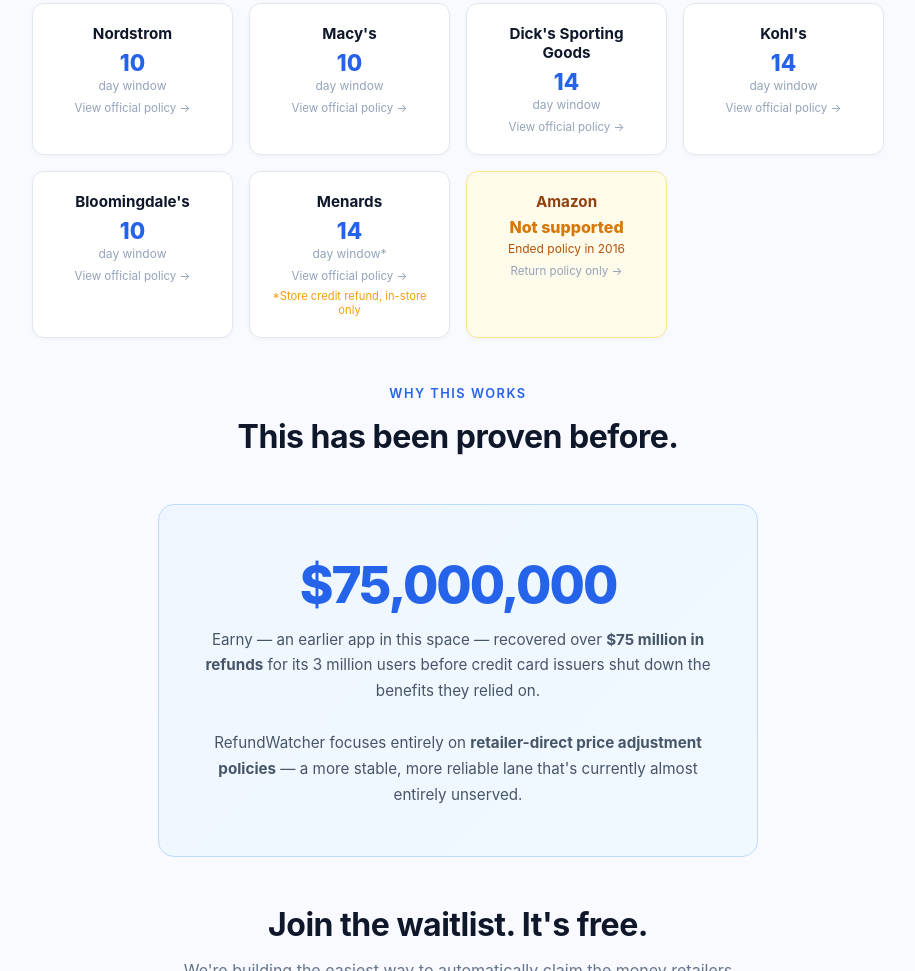
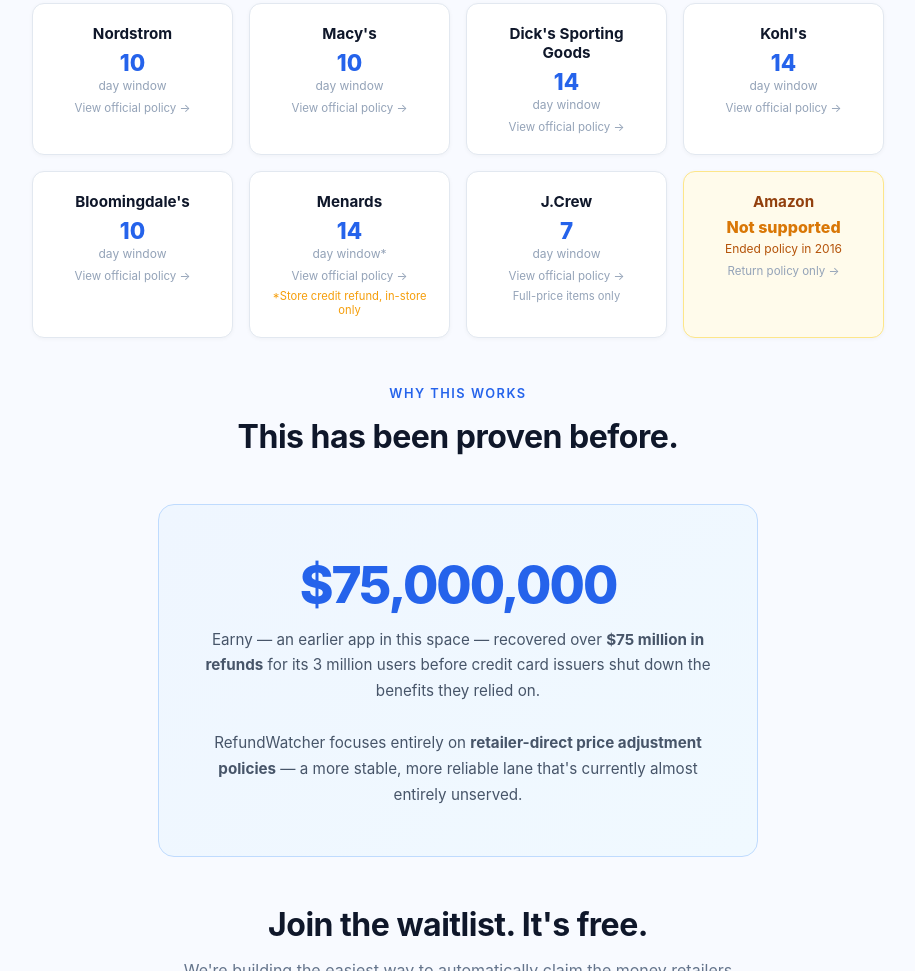
Before and after one commit to jasonmorrow123/refundwatcher, a website: page public/index.html in a window 1280 px wide. Shown: the part 1500-2471 px from the top of the page, without its empty margins (182-1097 px from the left). Drawn offline with Linux system fonts and the light colour scheme.

Commit message:
Add J.Crew: 7-day price adjustment (full-price items only)

```diff
--- a/public/index.html
+++ b/public/index.html
@@ -361,6 +361,13 @@
       <a class="policy-link" href="https://www.menards.com/main/help-center/pricing-payments/c-19285.htm" target="_blank">View official policy →</a>
       <div class="label" style="margin-top:6px;font-size:0.7rem;color:#f59e0b;">*Store credit refund, in-store only</div>
     </div>
+    <div class="retailer-card">
+      <div class="name">J.Crew</div>
+      <div class="window">7</div>
+      <div class="label">day window</div>
+      <a class="policy-link" href="https://www.jcrew.com/help/customer-service" target="_blank">View official policy →</a>
+      <div class="label" style="margin-top:6px;font-size:0.7rem;color:#94a3b8;">Full-price items only</div>
+    </div>
     <div class="retailer-card" style="border-color:#fde68a;background:#fffbeb;">
       <div class="name" style="color:#92400e;">Amazon</div>
       <div class="window" style="font-size:1rem;color:#d97706;margin-top:4px;">Not supported</div>
```
